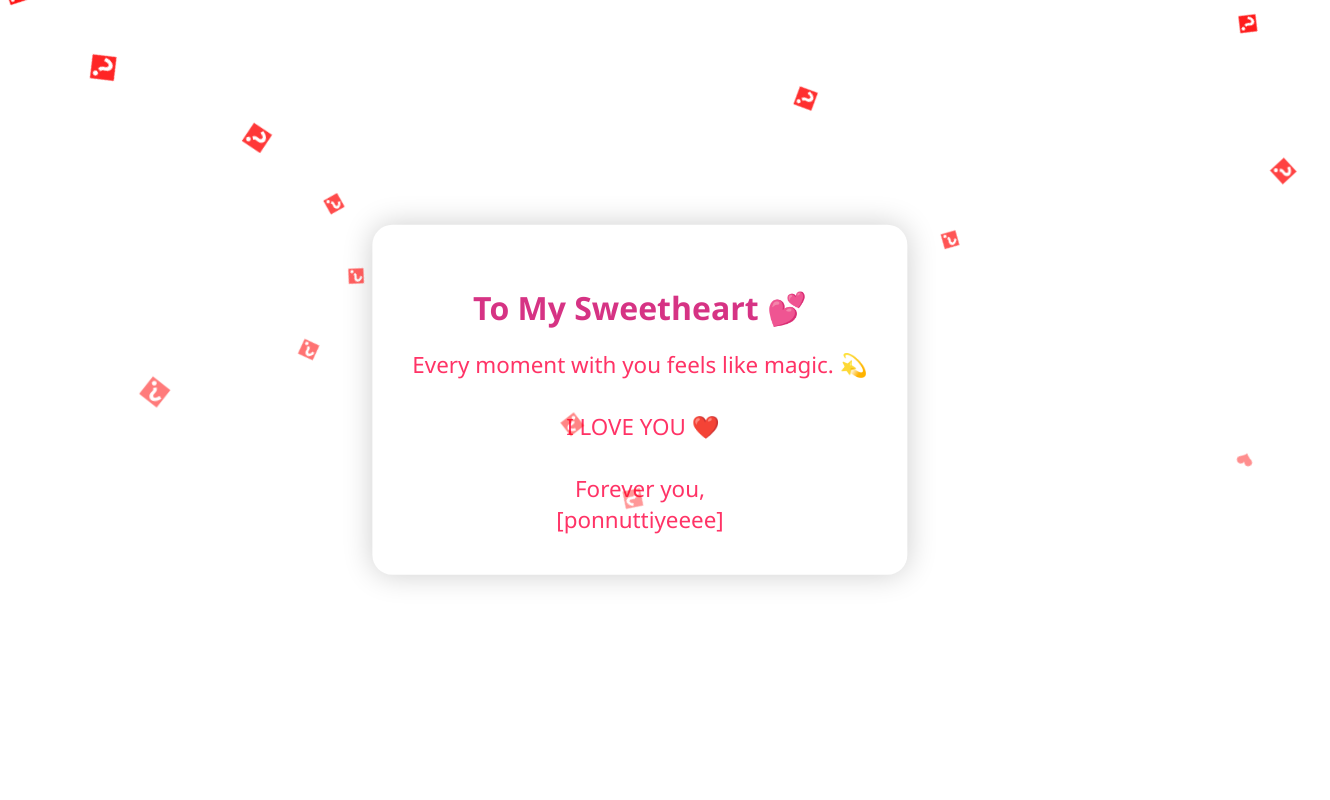
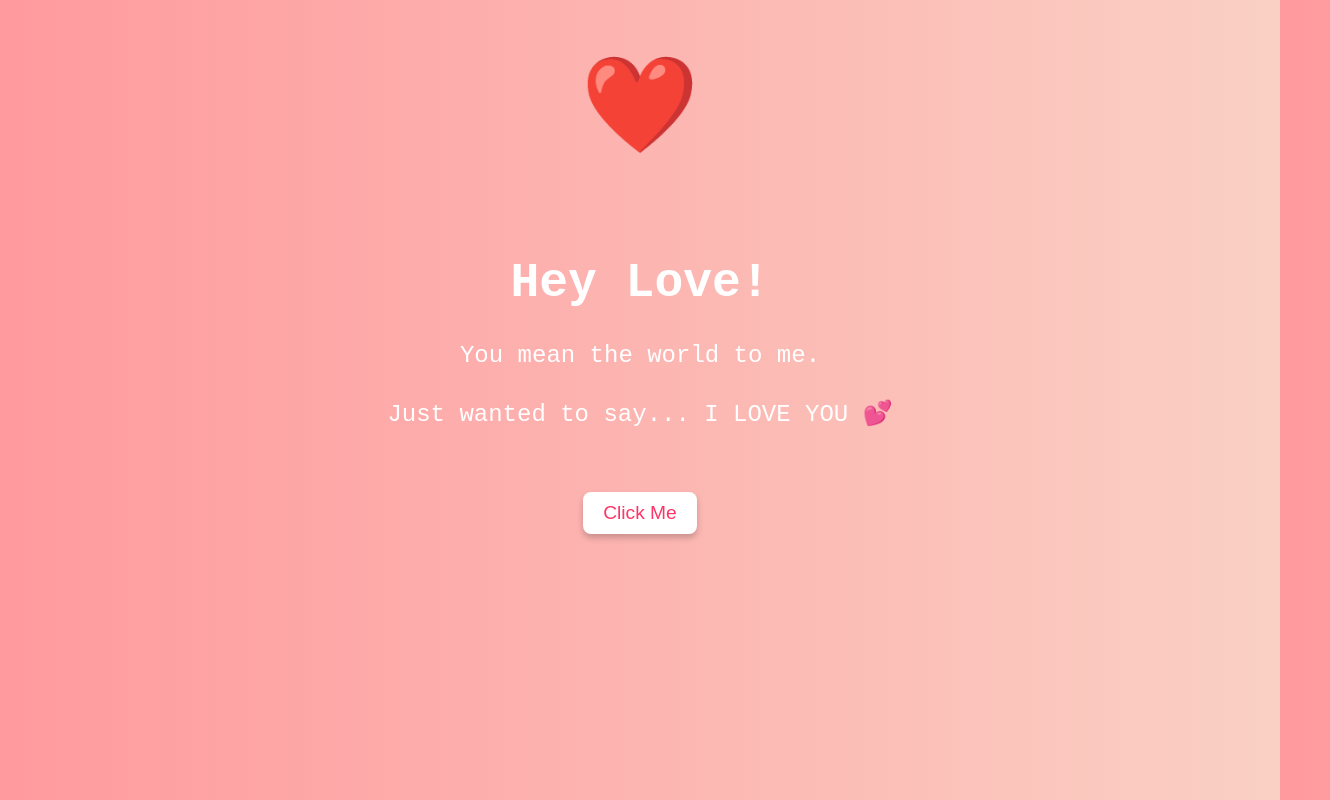
Before and after one commit to aswaalj/Surprise.github.io, a plain HTML site: page Index.html in a window 1280 px wide. Shown: the whole page, 1330 px wide, since content can reach past the window. Drawn offline with Linux system fonts and the light colour scheme.

Commit message:
Update love.html

```diff
--- a/Index.html
+++ b/Index.html
@@ -2,105 +2,70 @@
 <html lang="en">
 <head>
   <meta charset="UTF-8">
-  <title>For My Love ❤️</title>
+  <title>For My Love</title>
   <style>
     body {
-      margin: 0;
-      padding: 0;
-      background: linear-gradient(to bottom, #ffdde1, #ee9ca7);
-      font-family: 'Segoe UI', sans-serif;
-      overflow: hidden;
+      background: linear-gradient(to right, #ff9a9e, #fad0c4);
+      color: #fff;
+      font-family: 'Courier New', Courier, monospace;
+      text-align: center;
+      padding: 50px;
+      animation: fadeIn 3s ease-in;
+    }
+
+    h1 {
+      font-size: 3em;
+      margin-top: 100px;
+    }
+
+    p {
+      font-size: 1.5em;
+      margin-top: 30px;
     }
 
     .heart {
-      position: absolute;
-      color: red;
-      animation: fall 8s linear infinite;
-      font-size: 20px;
+      font-size: 5em;
+      animation: heartbeat 1.5s infinite;
     }
 
-    @keyframes fall {
-      0% {
-        transform: translateY(-100px) rotate(0deg);
-        opacity: 1;
+    @keyframes heartbeat {
+      0%, 100% {
+        transform: scale(1);
+        color: #fff;
       }
-      100% {
-        transform: translateY(110vh) rotate(360deg);
-        opacity: 0;
+      50% {
+        transform: scale(1.2);
+        color: red;
       }
     }
 
-    .message-box {
-      position: absolute;
-      top: 50%;
-      left: 50%;
-      transform: translate(-50%, -50%);
-      background: white;
-      border-radius: 20px;
-      padding: 40px;
-      box-shadow: 0 0 30px rgba(0, 0, 0, 0.2);
-      max-width: 500px;
-      text-align: center;
+    @keyframes fadeIn {
+      from { opacity: 0; }
+      to { opacity: 1; }
     }
 
-    .message {
-      font-size: 1.4em;
+    .button {
+      margin-top: 40px;
+      padding: 10px 20px;
+      background: white;
       color: #ff3366;
-      min-height: 100px;
-      white-space: pre-wrap;
+      font-size: 1.2em;
+      border: none;
+      border-radius: 8px;
+      cursor: pointer;
+      box-shadow: 0 4px 6px rgba(0,0,0,0.2);
     }
 
-    h1 {
-      color: #d63384;
-      margin-bottom: 20px;
+    .button:hover {
+      background: #ffe6eb;
     }
   </style>
 </head>
 <body>
-
-  <div class="message-box">
-    <h1>To My Sweetheart 💕</h1>
-    <div class="message" id="typedText"></div>
-  </div>
-
-  <!-- Falling hearts -->
-  <script>
-    const hearts = "💖💘💝❤️‍🔥💕💞".split("");
-
-    function createHeart() {
-      const heart = document.createElement("div");
-      heart.className = "heart";
-      heart.style.left = Math.random() * 100 + "vw";
-      heart.style.fontSize = (Math.random() * 20 + 20) + "px";
-      heart.innerText = hearts[Math.floor(Math.random() * hearts.length)];
-      document.body.appendChild(heart);
-
-      setTimeout(() => heart.remove(), 8000);
-    }
-
-    setInterval(createHeart, 300);
-  </script>
-
-  <!-- Typing effect -->
-  <script>
-    const text = `Every moment with you feels like magic. 💫
-
- I LOVE YOU ❤️
-
-Forever you,
-[ponnuttiyeeee]`;
-
-    let index = 0;
-    function typeLetter() {
-      if (index < text.length) {
-        document.getElementById("typedText").innerText += text[index];
-        index++;
-        setTimeout(typeLetter, 50);
-      }
-    }
-
-    window.onload = typeLetter;
-  </script>
-
+  <div class="heart">❤️</div>
+  <h1>Hey Love!</h1>
+  <p>You mean the world to me.</p>
+  <p>Just wanted to say... I LOVE YOU 💕</p>
+  <button class="button" onclick="alert('You are my everything! 💖')">Click Me</button>
 </body>
 </html>
```
